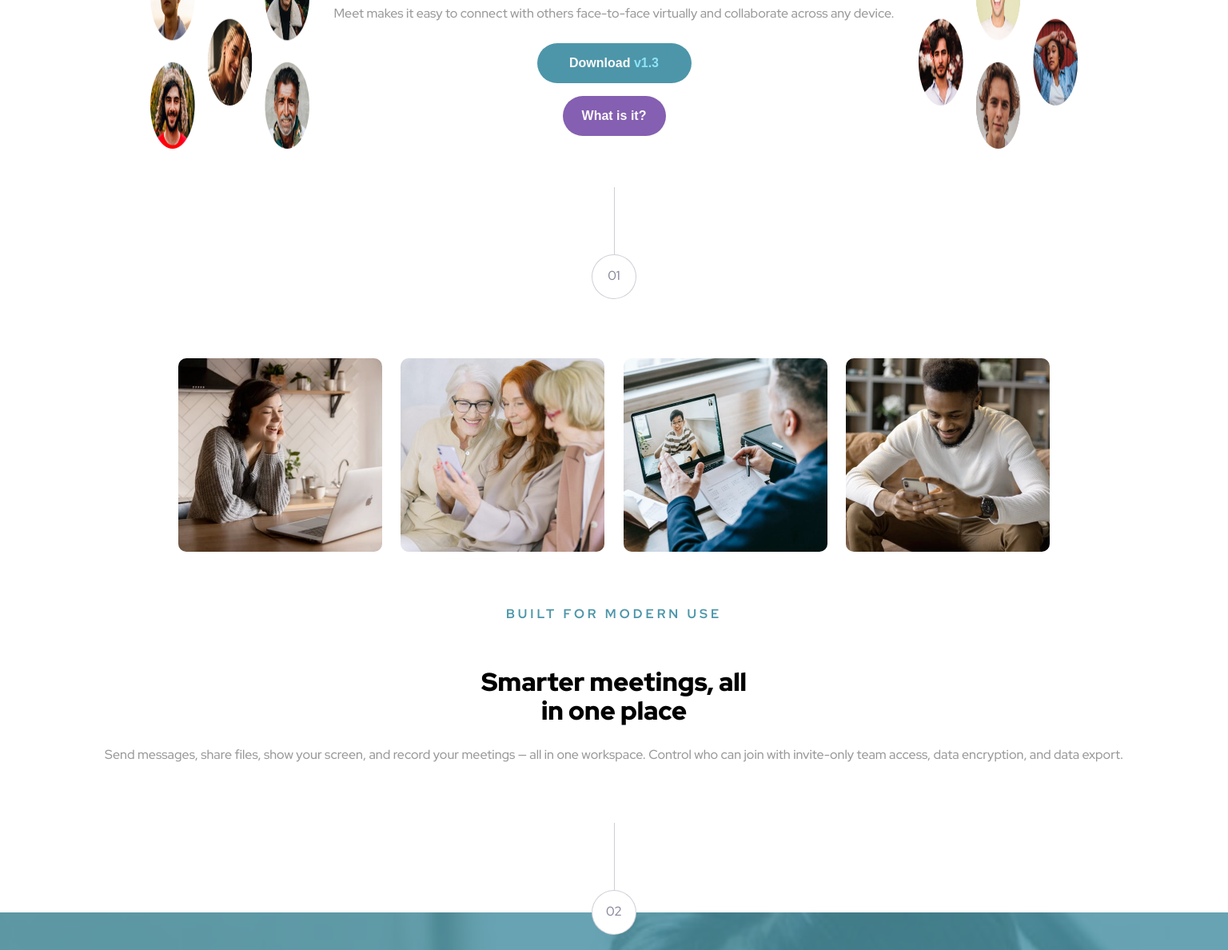
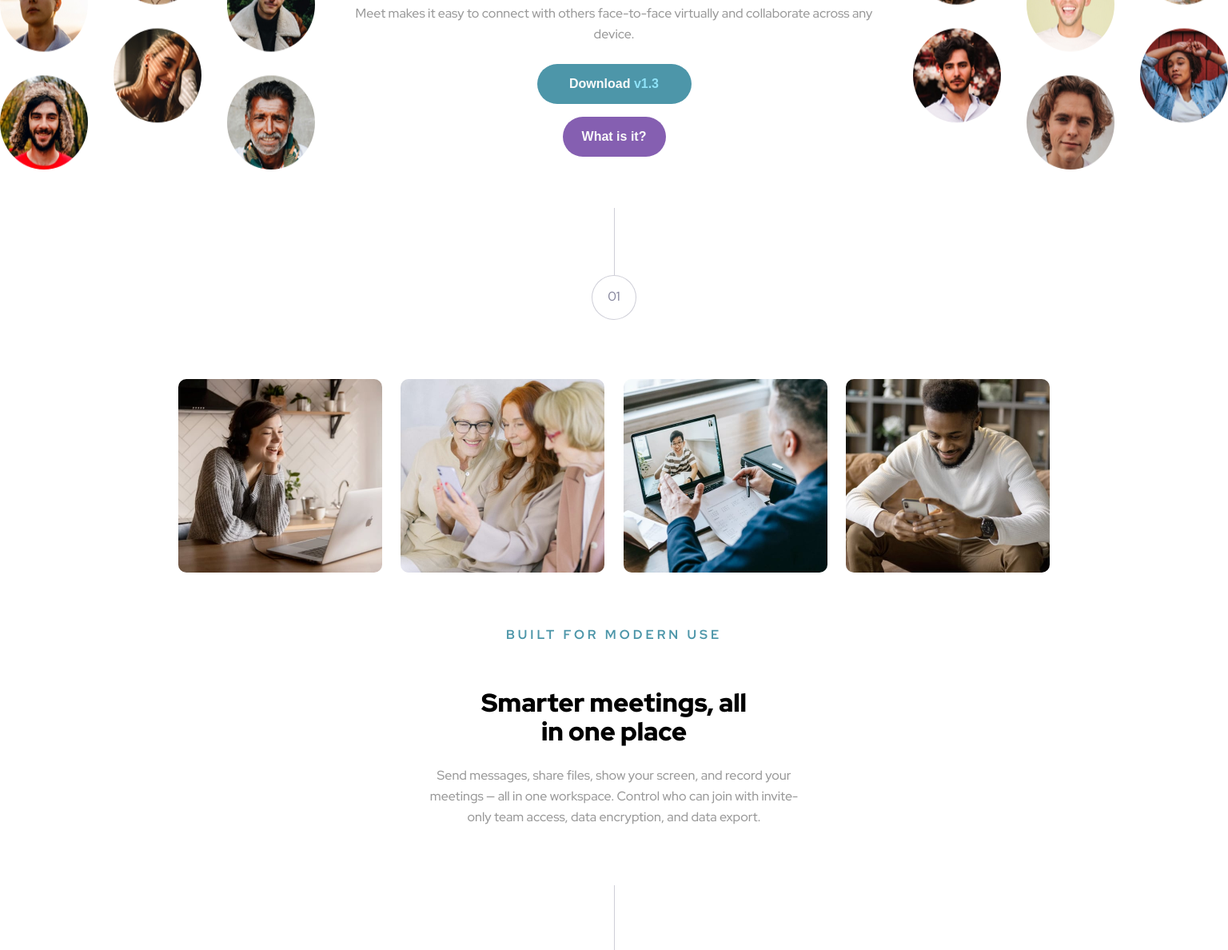
Before and after one commit to Mabchir/meet-landing-page-challenge, a plain HTML site: page index.html in a window 1536 px wide. Shown: the part 253-1441 px from the top of the page at 80% size. Drawn offline with nearby package versions, Linux system fonts and the light colour scheme.

Commit message:
Update styles.css

```diff
--- a/styles.css
+++ b/styles.css
@@ -178,7 +178,7 @@ h2 {
   color: var(--lightPurple);
 }
 
-@media screen and (max-width: 900px) {
+@media screen and (min-width: 400px) and (max-width: 900px) {
   .users {
     width: auto;
     height: auto;
@@ -221,7 +221,11 @@ h2 {
   }
 }
 
-@media screen and (min-width: 1440px) {
+@media screen and (min-width: 1440px) and (max-width: 3840px) {
+  .users {
+    width: auto;
+    height: auto;
+  }
   .footer {
     display: flex;
     flex-direction: row;
@@ -229,6 +233,10 @@ h2 {
   }
   .second_section h2 {
     width: 445px;
+  }
+
+  .features {
+    width: 540px;
   }
   .footer h2,
   .footer p {
```
